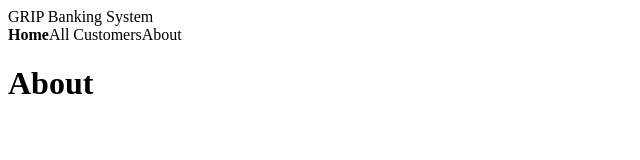
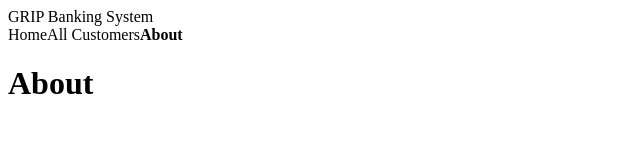
Before and after one commit to snehguptafr/GRIP-banking-system, a React (Vite) app in the folder banking-client/: page /about in a window 1280 px wide. Shown: the top 160 px of the page, without its empty margins (0-640 px from the left). Built offline with nearby package versions, Linux system fonts and the light colour scheme.

Commit message:
fix active page highlighting

```diff
--- a/banking-client/src/App.jsx
+++ b/banking-client/src/App.jsx
@@ -1,4 +1,3 @@
-import {useState} from "react";
 import Navbar from "./components/Navbar";
 import { BrowserRouter, Routes, Route } from "react-router-dom";
 import Home from "./pages/Home";
@@ -6,12 +5,11 @@ import About from "./pages/About";
 import Customers from "./pages/Customers";
 
 export default function App() {
-  const [activePage, setActivePage] = useState("home");
 
   return (
     <>
       <BrowserRouter>
-        <Navbar active={activePage} setActive={setActivePage} />
+        <Navbar  />
         <Routes>
           <Route path="/" element={<Home />} />
           <Route path="/about" element={<About />} />
--- a/banking-client/src/components/Navbar.jsx
+++ b/banking-client/src/components/Navbar.jsx
@@ -1,16 +1,17 @@
 // import React from "react";
 import { Link } from "react-router-dom";
+import { useLocation } from "react-router-dom";
 import './navbar.css'
 
-export default function Navbar({ active, setActive }) {
-  console.log(active)
+export default function Navbar() {
+  const { pathname } = useLocation();
   return (
     <nav>
       <span className="nav-heading">GRIP Banking System</span>
       <div className="nav-links">
-        <span className={`nav-pills ${active === 'home' && 'active'}`} onClick={() => setActive('home')}><Link to={'/'}>Home</Link></span>
-        <span className={`nav-pills ${active === 'customers' && 'active'}`} onClick={() => setActive('customers')} ><Link to={'/customers'}>All Customers</Link></span>
-        <span className={`nav-pills ${active === 'about' && 'active'}`} onClick={() => setActive('about')} ><Link to={'/about'}>About</Link></span>
+        <span className={`nav-pills ${pathname === '/' && 'active'}`}><Link to={'/'}>Home</Link></span>
+        <span className={`nav-pills ${pathname === '/customers' && 'active'}`}  ><Link to={'/customers'}>All Customers</Link></span>
+        <span className={`nav-pills ${pathname === '/about' && 'active'}`}  ><Link to={'/about'}>About</Link></span>
       </div>
     </nav>
   );
```
